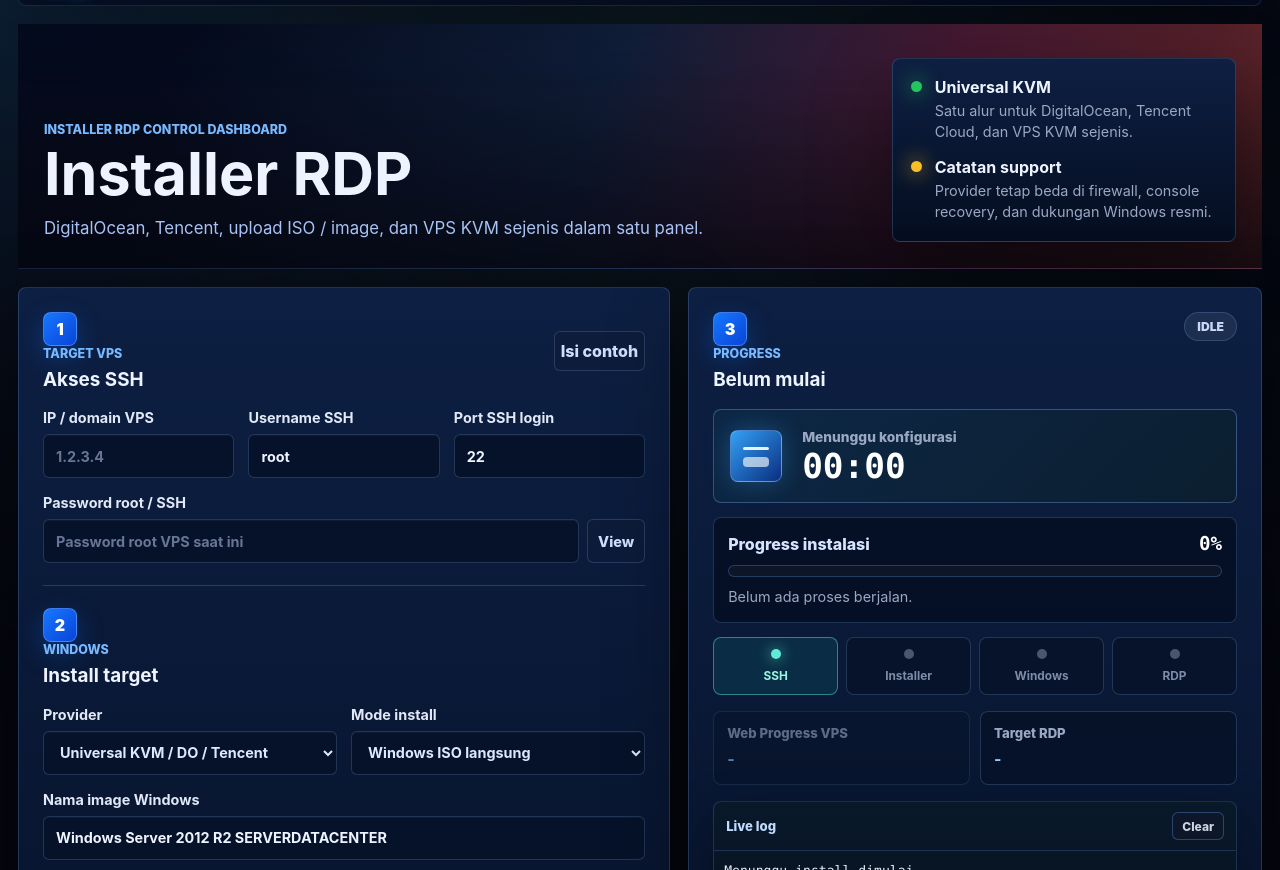
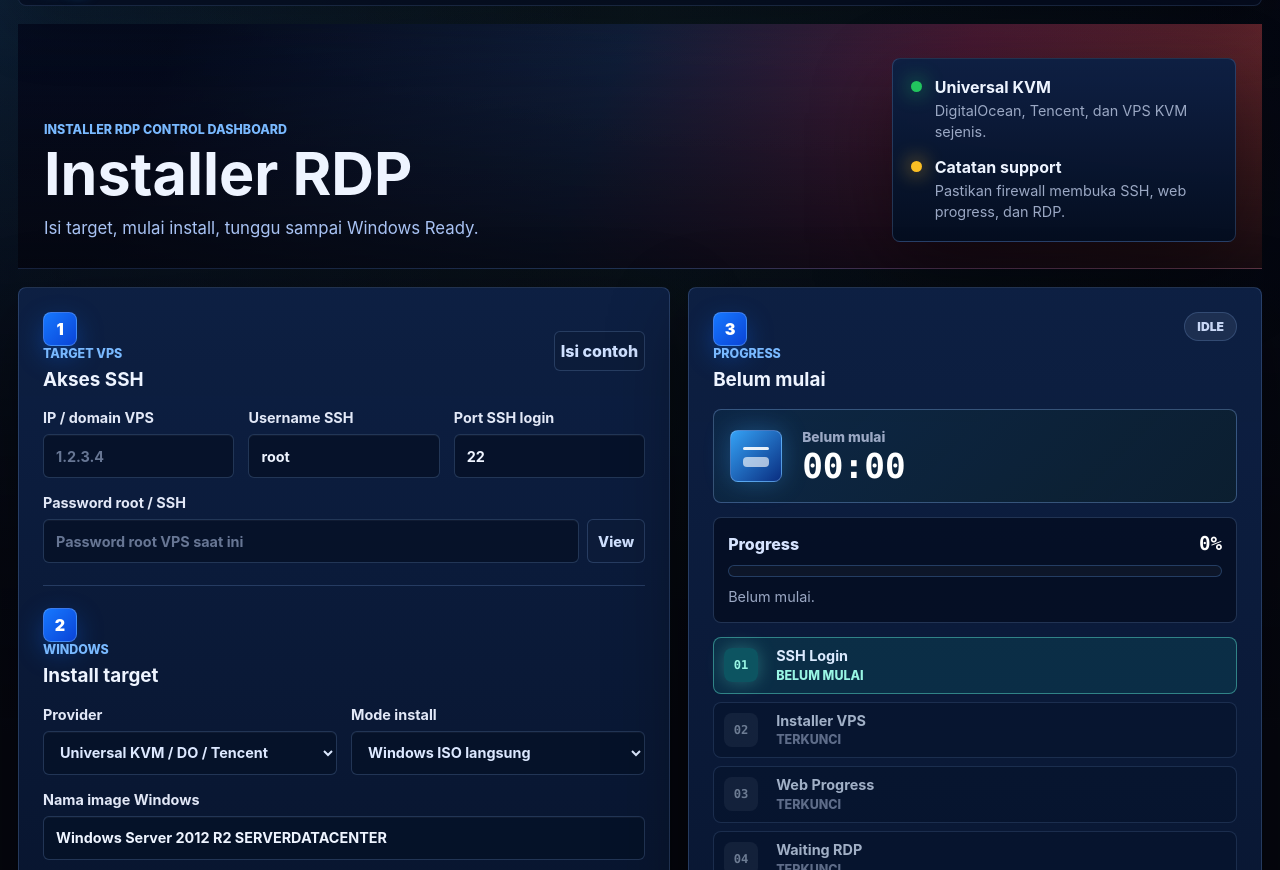
Before and after one commit to tehafidh/intsalwindows, a website: page public/index.html in a window 1280 px wide. Shown: the part 82-952 px from the top of the page. Drawn offline with Linux system fonts and the light colour scheme.

Commit message:
Simplify gated installer progress flow

```diff
--- a/public/app.js
+++ b/public/app.js
@@ -40,9 +40,12 @@ let currentProgress = 0;
 let currentStatus = "idle";
 let lastProgressBucket = -1;
 let lastProgressTopic = "";
+let progressUrlValue = "";
+let rdpTargetValue = "";
 
 const waitingStatuses = new Set(["rebooting", "remote-progress", "windows-setup"]);
 const terminalStatuses = new Set(["rdp-ready", "failed", "remote-error", "timeout", "finished"]);
+const flowOrder = ["ssh", "installer", "web", "windows", "rdp"];
 
 function isPort(input) {
   const value = Number(input.value);
@@ -60,15 +63,15 @@ function isUrl(value) {
 
 function providerNotice() {
   if (provider.value === "universal") {
-    return "Mode Universal KVM: logic install sama untuk DigitalOcean, Tencent, dan VPS KVM sejenis.";
+    return "Siap: Universal KVM.";
   }
   if (provider.value === "digitalocean") {
-    return "DigitalOcean tidak support Windows resmi. Pastikan console recovery tersedia.";
+    return "Siap: DigitalOcean KVM.";
   }
   if (provider.value === "tencent") {
-    return "Tencent Cloud cocok. Installer default download script dari repo GitHub kamu.";
+    return "Siap: Tencent Cloud.";
   }
-  return "Pastikan provider mendukung boot installer dan menyediakan VNC/console.";
+  return "Siap: Provider KVM.";
 }
 
 function validate() {
@@ -181,23 +184,22 @@ function resetProgress() {
   currentProgress = 0;
   lastProgressBucket = -1;
   lastProgressTopic = "";
-  setProgress(0, "Progress instalasi", "Belum ada proses berjalan.", true);
+  setProgress(0, "Progress", "Belum mulai.", true);
 }
 
 function applyStatusProgress(status) {
-  const target = rdpTarget.textContent && rdpTarget.textContent !== "-" ? rdpTarget.textContent : "IP:port RDP";
   const progressByStatus = {
-    queued: [3, "Menyiapkan job", "Job sudah masuk ke backend."],
-    connecting: [8, "Menghubungkan SSH", "Backend sedang login ke VPS target."],
-    running: [16, "Installer berjalan", "Script reinstall sedang diproses di VPS."],
-    rebooting: [91, "Menunggu reboot", "Installer awal selesai, VPS sedang reboot."],
-    "remote-progress": [78, "Progress remote aktif", "Web progress VPS masih mengirim status installer."],
-    "windows-setup": [95, "Waiting RDP Ready", `Menunggu ${target} siap menerima koneksi RDP.`],
-    "rdp-ready": [100, "Windows Ready", `${target} sudah siap digunakan.`],
-    failed: [currentProgress, "Install gagal", "Cek log terakhir untuk penyebab error."],
-    "remote-error": [currentProgress, "Installer remote error", "Buka web progress VPS atau console provider untuk detail."],
-    timeout: [currentProgress, "Monitor timeout", "RDP belum terdeteksi terbuka dalam batas waktu monitor."],
-    finished: [currentProgress, "Command selesai", "Command SSH selesai, cek status remote untuk kelanjutan."],
+    queued: [3, "SSH Login", "Job dibuat."],
+    connecting: [8, "SSH Login", "Menghubungkan."],
+    running: [16, "Installer VPS", "Berjalan."],
+    rebooting: [91, "Windows Setup", "Reboot."],
+    "remote-progress": [78, "Web Progress", "Aktif."],
+    "windows-setup": [95, "Waiting RDP Ready", "Cek port RDP."],
+    "rdp-ready": [100, "Windows Ready", "Ready."],
+    failed: [currentProgress, "Gagal", "Cek log."],
+    "remote-error": [currentProgress, "Error", "Cek console."],
+    timeout: [currentProgress, "Timeout", "Belum ready."],
+    finished: [currentProgress, "Selesai", "Menunggu status."],
   };
   const progress = progressByStatus[status];
   if (progress) {
@@ -213,7 +215,7 @@ function compactProgressLog(message) {
   setProgress(
     mapInstallProgress(percent, message),
     topic,
-    `${topic}: ${percent}% dari proses remote.`,
+    `${topic}: ${percent}%.`,
   );
 
   const isNoisy =
@@ -246,7 +248,7 @@ function addLog(message) {
   if (compacted.skip) return;
   const atBottom =
     Math.ceil(liveLog.scrollTop + liveLog.clientHeight) >= liveLog.scrollHeight;
-  if (liveLog.textContent === "Menunggu install dimulai...") {
+  if (liveLog.textContent === "Log teknis akan muncul di sini.") {
     liveLog.textContent = "";
   }
   const row = document.createElement("div");
@@ -310,43 +312,89 @@ function setActiveStep(status) {
     connecting: "ssh",
     running: "installer",
     rebooting: "windows",
-    "remote-progress": "installer",
+    "remote-progress": "web",
     "windows-setup": "windows",
     "rdp-ready": "rdp",
-    "remote-error": "windows",
+    "remote-error": "web",
+    finished: "windows",
     timeout: "windows",
     failed: "ssh",
   };
   const active = stepByStatus[status] || "ssh";
-  document.querySelectorAll(".step").forEach((step) => {
-    const isActive = step.dataset.step === active;
-    step.classList.toggle("active", isActive);
-    step.classList.toggle("complete", isStepComplete(step.dataset.step, active, status));
+  document.querySelectorAll(".flow-step").forEach((step) => {
+    const state = flowState(step.dataset.step, active, status);
+    step.classList.toggle("active", state === "active");
+    step.classList.toggle("complete", state === "complete");
+    step.classList.toggle("locked", state === "locked");
+    step.classList.toggle("error", state === "error");
+    step.querySelector("em").textContent = flowLabel(step.dataset.step, state, status);
   });
 }
 
-function isStepComplete(step, active, status) {
-  const order = ["ssh", "installer", "windows", "rdp"];
-  if (status === "rdp-ready") return true;
-  return order.indexOf(step) < order.indexOf(active);
+function flowState(step, active, status) {
+  if (status === "rdp-ready") return "complete";
+  if (["failed", "remote-error", "timeout"].includes(status) && step === active) return "error";
+  if (flowOrder.indexOf(step) < flowOrder.indexOf(active)) return "complete";
+  if (step === active) return "active";
+  return "locked";
+}
+
+function flowLabel(step, state, status) {
+  if (state === "locked") return "Terkunci";
+  if (state === "complete") {
+    if (step === "rdp") return "Ready";
+    return "Selesai";
+  }
+  if (state === "error") return "Perlu cek";
+
+  const activeLabels = {
+    idle: "Belum mulai",
+    queued: "Job dibuat",
+    connecting: "Login",
+    running: "Berjalan",
+    rebooting: "Reboot",
+    "remote-progress": "Aktif",
+    "windows-setup": "Cek port",
+    finished: "Menunggu",
+  };
+  return activeLabels[status] || "Aktif";
+}
+
+function updateGatedOutputs(status) {
+  const progressText = progressUrl.querySelector("strong");
+  const progressOpen = status === "remote-progress" && Boolean(progressUrlValue);
+  const progressDone = ["rebooting", "windows-setup", "rdp-ready"].includes(status);
+  progressUrl.classList.toggle("disabled", !progressOpen);
+  progressUrl.href = progressOpen ? progressUrlValue : "#";
+  if (progressOpen) {
+    progressText.textContent = progressUrlValue;
+  } else if (progressDone) {
+    progressText.textContent = "Selesai";
+  } else {
+    progressText.textContent = progressUrlValue ? "Menunggu aktif" : "Terkunci";
+  }
+
+  const rdpReady = status === "rdp-ready";
+  rdpTarget.parentElement.classList.toggle("ready", rdpReady);
+  rdpTarget.textContent = rdpReady && rdpTargetValue ? rdpTargetValue : "Terkunci";
 }
 
 function setStage(status) {
   const labels = {
-    idle: "Menunggu konfigurasi",
-    queued: "Job dibuat, menyiapkan koneksi",
-    connecting: "Menghubungkan ke VPS",
-    running: "Menjalankan installer awal",
-    rebooting: "VPS reboot, menunggu Windows Setup",
-    "remote-progress": "Installer remote masih berjalan",
+    idle: "Belum mulai",
+    queued: "Job dibuat",
+    connecting: "SSH login",
+    running: "Installer VPS",
+    rebooting: "Windows Setup",
+    "remote-progress": "Web Progress aktif",
     "windows-setup": "Waiting RDP Ready",
     "rdp-ready": "Windows Ready",
-    "remote-error": "Installer remote melaporkan error",
-    timeout: "Monitor selesai karena timeout",
-    failed: "Job gagal",
-    finished: "Command selesai",
+    "remote-error": "Error",
+    timeout: "Timeout",
+    failed: "Gagal",
+    finished: "Menunggu status",
   };
-  stageLabel.textContent = labels[status] || "Memantau proses";
+  stageLabel.textContent = labels[status] || "Memantau";
   stageCard.dataset.status = status;
   setActiveStep(status);
 
@@ -363,14 +411,15 @@ function setStatus(status) {
   jobStatus.dataset.status = status;
   setStage(status);
   applyStatusProgress(status);
+  updateGatedOutputs(status);
   if (status === "running") {
-    jobTitle.textContent = "Installer sedang berjalan";
+    jobTitle.textContent = "Installer VPS";
   } else if (status === "connecting") {
-    jobTitle.textContent = "Menghubungkan SSH";
+    jobTitle.textContent = "SSH Login";
   } else if (status === "rebooting") {
-    jobTitle.textContent = "VPS reboot / lanjut install";
+    jobTitle.textContent = "Windows Setup";
   } else if (status === "remote-progress") {
-    jobTitle.textContent = "Installer sedang diproses";
+    jobTitle.textContent = "Web Progress";
   } else if (status === "windows-setup") {
     jobTitle.textContent = "Waiting RDP Ready";
   } else if (status === "rdp-ready") {
@@ -378,11 +427,11 @@ function setStatus(status) {
   } else if (status === "remote-error") {
     jobTitle.textContent = "Installer remote error";
   } else if (status === "timeout") {
-    jobTitle.textContent = "Monitor timeout";
+    jobTitle.textContent = "Timeout";
   } else if (status === "failed") {
-    jobTitle.textContent = "Install gagal";
+    jobTitle.textContent = "Gagal";
   } else {
-    jobTitle.textContent = "Progress install";
+    jobTitle.textContent = "Belum mulai";
   }
 }
 
@@ -450,6 +499,9 @@ form.addEventListener("submit", async (event) => {
   liveLog.textContent = "";
   resetWaitTimer();
   resetProgress();
+  progressUrlValue = "";
+  rdpTargetValue = "";
+  updateGatedOutputs("idle");
   addLog("Mengirim job install ke backend...");
   setStatus("queued");
 
@@ -467,10 +519,9 @@ form.addEventListener("submit", async (event) => {
     return;
   }
 
-  progressUrl.href = result.progressUrl;
-  progressUrl.classList.remove("disabled");
-  progressUrl.querySelector("strong").textContent = result.progressUrl;
-  rdpTarget.textContent = result.rdpTarget;
+  progressUrlValue = result.progressUrl;
+  rdpTargetValue = result.rdpTarget;
+  updateGatedOutputs(currentStatus);
   manualProgressIp.value = host.value.trim();
   manualProgressPort.value = webPort.value;
   connectLogs(result.jobId);
@@ -517,4 +568,5 @@ form.addEventListener("input", renderValidation);
 form.addEventListener("change", renderValidation);
 setStage("idle");
 resetProgress();
+updateGatedOutputs("idle");
 renderValidation();
--- a/public/index.html
+++ b/public/index.html
@@ -32,20 +32,18 @@
         <div>
           <p class="eyebrow">Installer RDP Control Dashboard</p>
           <h1>Installer RDP</h1>
-          <p class="lead">
-            DigitalOcean, Tencent, upload ISO / image, dan VPS KVM sejenis dalam satu panel.
-          </p>
+          <p class="lead">Isi target, mulai install, tunggu sampai Windows Ready.</p>
         </div>
         <div class="status-panel" aria-label="Status provider">
           <div>
             <span class="status-dot ok"></span>
             <strong>Universal KVM</strong>
-            <p>Satu alur untuk DigitalOcean, Tencent Cloud, dan VPS KVM sejenis.</p>
+            <p>DigitalOcean, Tencent, dan VPS KVM sejenis.</p>
           </div>
           <div>
             <span class="status-dot warn"></span>
             <strong>Catatan support</strong>
-            <p>Provider tetap beda di firewall, console recovery, dan dukungan Windows resmi.</p>
+            <p>Pastikan firewall membuka SSH, web progress, dan RDP.</p>
           </div>
         </div>
       </section>
@@ -202,49 +200,68 @@
           <div class="stage-card" id="stage-card">
             <div class="stage-orb" aria-hidden="true"></div>
             <div>
-              <span id="stage-label">Menunggu konfigurasi</span>
+              <span id="stage-label">Belum mulai</span>
               <strong id="wait-timer">00:00</strong>
             </div>
           </div>
 
           <div class="progress-meter" id="progress-meter">
             <div class="meter-head">
-              <span id="progress-label">Progress instalasi</span>
+              <span id="progress-label">Progress</span>
               <strong id="progress-percent">0%</strong>
             </div>
             <div class="meter-track" aria-hidden="true">
               <span id="progress-fill"></span>
             </div>
-            <p id="progress-detail">Belum ada proses berjalan.</p>
+            <p id="progress-detail">Belum mulai.</p>
           </div>
 
-          <div class="step-rail" aria-label="Tahap install">
-            <div class="step active" data-step="ssh">
-              <span></span>
-              <strong>SSH</strong>
+          <div class="progress-flow" aria-label="Urutan progress">
+            <div class="flow-step active" data-step="ssh">
+              <span>01</span>
+              <div>
+                <strong>SSH Login</strong>
+                <em>Belum mulai</em>
+              </div>
             </div>
-            <div class="step" data-step="installer">
-              <span></span>
-              <strong>Installer</strong>
+            <div class="flow-step" data-step="installer">
+              <span>02</span>
+              <div>
+                <strong>Installer VPS</strong>
+                <em>Terkunci</em>
+              </div>
             </div>
-            <div class="step" data-step="windows">
-              <span></span>
-              <strong>Windows</strong>
+            <div class="flow-step" data-step="web">
+              <span>03</span>
+              <div>
+                <strong>Web Progress</strong>
+                <em>Terkunci</em>
+              </div>
             </div>
-            <div class="step" data-step="rdp">
-              <span></span>
-              <strong>RDP</strong>
+            <div class="flow-step" data-step="windows">
+              <span>04</span>
+              <div>
+                <strong>Waiting RDP</strong>
+                <em>Terkunci</em>
+              </div>
+            </div>
+            <div class="flow-step" data-step="rdp">
+              <span>05</span>
+              <div>
+                <strong>Windows Ready</strong>
+                <em>Terkunci</em>
+              </div>
             </div>
           </div>
 
           <div class="result-grid">
             <a id="progress-url" class="result-tile disabled" href="#" target="_blank" rel="noreferrer">
               <span>Web Progress VPS</span>
-              <strong>-</strong>
+              <strong>Terkunci</strong>
             </a>
             <div class="result-tile">
               <span>Target RDP</span>
-              <strong id="rdp-target">-</strong>
+              <strong id="rdp-target">Terkunci</strong>
             </div>
           </div>
 
@@ -253,7 +270,7 @@
               <span>Live log</span>
               <button class="log-action" type="button" id="clear-log">Clear</button>
             </div>
-            <div id="live-log" class="live-log">Menunggu install dimulai...</div>
+            <div id="live-log" class="live-log">Log teknis akan muncul di sini.</div>
           </div>
 
           <div class="manual-progress">
@@ -269,20 +286,12 @@
 
       <section class="notes">
         <article>
-          <h2>Alur kerja</h2>
-          <p>
-            Saat tombol install ditekan, server lokal konek SSH ke VPS,
-            download <code>reinstall.sh</code>, menjalankan mode Windows ISO/DD,
-            lalu stream output SSH ke panel log.
-          </p>
+          <h2>Urutan</h2>
+          <p>SSH masuk, installer berjalan, web progress aktif, lalu tunggu RDP ready.</p>
         </article>
         <article>
-          <h2>Wajib diperhatikan</h2>
-          <p>
-            Proses ini menghapus seluruh disk VPS. Jangan jalankan di server
-            yang masih menyimpan data penting, dan buka firewall/security group
-            untuk port SSH, web progress, dan RDP.
-          </p>
+          <h2>Catatan</h2>
+          <p>Proses menghapus disk VPS. Backup dulu dan buka port yang dipakai.</p>
         </article>
       </section>
     </main>
--- a/public/styles.css
+++ b/public/styles.css
@@ -620,57 +620,103 @@ select {
   line-height: 1.45;
 }
 
-.step-rail {
+.progress-flow {
   display: grid;
-  grid-template-columns: repeat(4, 1fr);
   gap: 8px;
   margin-top: 14px;
 }
 
-.step {
+.flow-step {
   display: grid;
-  gap: 7px;
+  grid-template-columns: 42px 1fr;
+  gap: 10px;
   align-items: center;
-  justify-items: center;
+  min-height: 56px;
   border: 1px solid var(--line);
   border-radius: 8px;
-  background: rgba(6, 18, 40, 0.78);
-  min-height: 58px;
-  padding: 8px;
-  color: #7e8ca8;
+  background: rgba(6, 18, 40, 0.66);
+  color: #7f8da9;
+  padding: 10px;
 }
 
-.step span {
-  width: 10px;
-  height: 10px;
-  border-radius: 50%;
-  background: #48566f;
+.flow-step > span {
+  display: grid;
+  place-items: center;
+  width: 34px;
+  height: 34px;
+  border-radius: 8px;
+  background: rgba(71, 85, 105, 0.28);
+  color: #94a3b8;
+  font-family: "Cascadia Code", "SFMono-Regular", Consolas, monospace;
+  font-size: 0.76rem;
+  font-weight: 900;
 }
 
-.step strong {
-  font-size: 0.74rem;
-  line-height: 1;
+.flow-step strong,
+.flow-step em {
+  display: block;
+  line-height: 1.1;
 }
 
-.step.active {
+.flow-step strong {
+  color: #dbeafe;
+  font-size: 0.9rem;
+}
+
+.flow-step em {
+  margin-top: 5px;
+  color: #7f8da9;
+  font-size: 0.78rem;
+  font-style: normal;
+  font-weight: 800;
+  text-transform: uppercase;
+}
+
+.flow-step.active {
   border-color: rgba(94, 234, 212, 0.46);
   background: rgba(20, 184, 166, 0.12);
+}
+
+.flow-step.active > span {
+  background: rgba(20, 184, 166, 0.28);
+  color: #99f6e4;
+  box-shadow: 0 0 18px rgba(94, 234, 212, 0.32);
+}
+
+.flow-step.active em {
   color: #99f6e4;
 }
 
-.step.active span {
-  background: var(--cyan);
-  box-shadow: 0 0 14px rgba(94, 234, 212, 0.8);
+.flow-step.complete {
+  border-color: rgba(74, 222, 128, 0.42);
+  background: rgba(22, 101, 52, 0.18);
 }
 
-.step.complete {
-  border-color: rgba(74, 222, 128, 0.4);
-  background: rgba(22, 101, 52, 0.18);
+.flow-step.complete > span {
+  background: rgba(34, 197, 94, 0.22);
   color: #bbf7d0;
 }
 
-.step.complete span {
-  background: var(--ok);
+.flow-step.complete em {
+  color: #bbf7d0;
+}
+
+.flow-step.error {
+  border-color: rgba(248, 113, 113, 0.52);
+  background: rgba(127, 29, 29, 0.24);
+}
+
+.flow-step.error > span {
+  background: rgba(239, 68, 68, 0.22);
+  color: #fecaca;
+}
+
+.flow-step.error em {
+  color: #fecaca;
+}
+
+.flow-step.locked {
+  opacity: 0.72;
 }
 
 .result-tile {
@@ -699,6 +745,11 @@ select {
 .result-tile.disabled {
   pointer-events: none;
   opacity: 0.58;
+}
+
+.result-tile.ready {
+  border-color: rgba(74, 222, 128, 0.42);
+  background: rgba(22, 101, 52, 0.18);
 }
 
 .code-block {
@@ -876,7 +927,7 @@ code {
     width: 100%;
   }
 
-  .step-rail {
-    grid-template-columns: 1fr 1fr;
+  .progress-flow {
+    grid-template-columns: 1fr;
   }
 }
```
